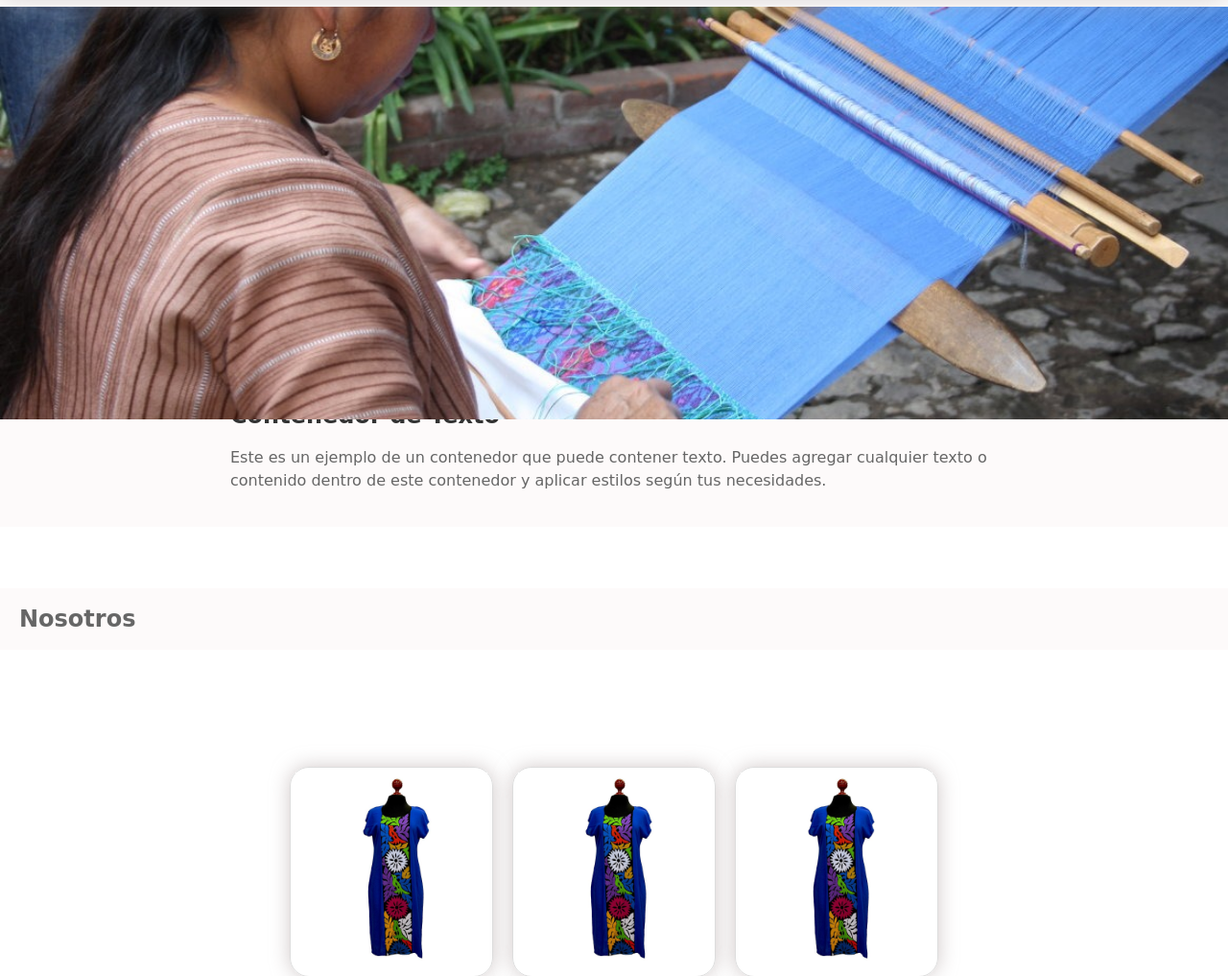
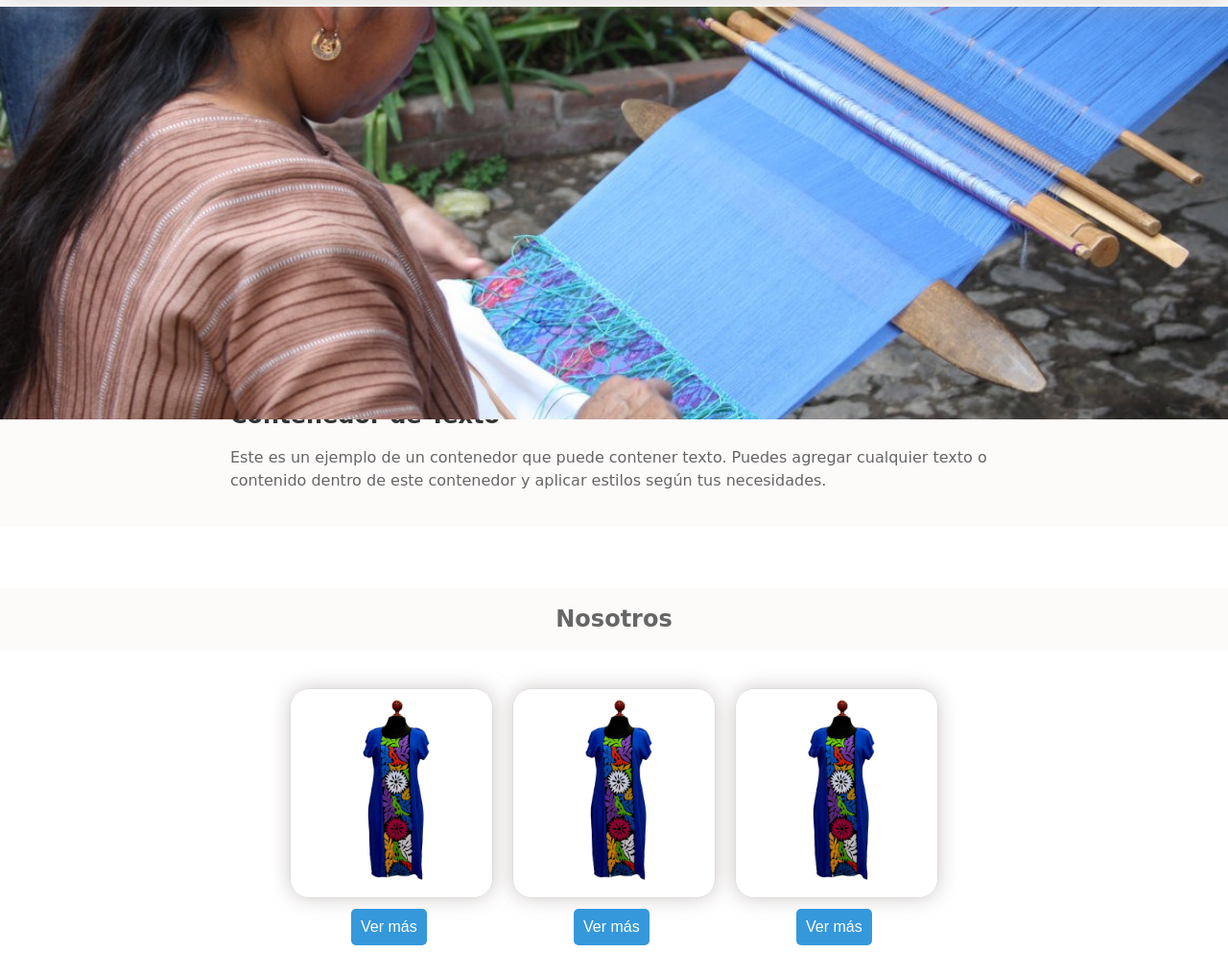
Before and after one commit to Orlamrt/RaicesconEstilo, a plain HTML site: page index.html in a window 1280 px wide. Shown: the part 83-1100 px from the top of the page at 96% size. Drawn offline with Linux system fonts and the light colour scheme.

Commit message:
Update style.css

```diff
--- a/estilos/css/style.css
+++ b/estilos/css/style.css
@@ -71,7 +71,7 @@ a{
     align-items: center;
     justify-content: center;
     padding: 10px;
-    margin-top: 8%;
+    margin-top: 1%;
 }
 
 .producto {
@@ -232,7 +232,9 @@ footer {
     margin-top: 5%;
     background-color: #fdfafa; /* Color de fondo del contenedor de descripción */
     padding: 20px; /* Añade espacio alrededor del contenido */
+    text-align: center;
 }
 .NO h2 {
     color: #333; /* Color del texto del encabezado */
+    text-align: center;
 }
```
